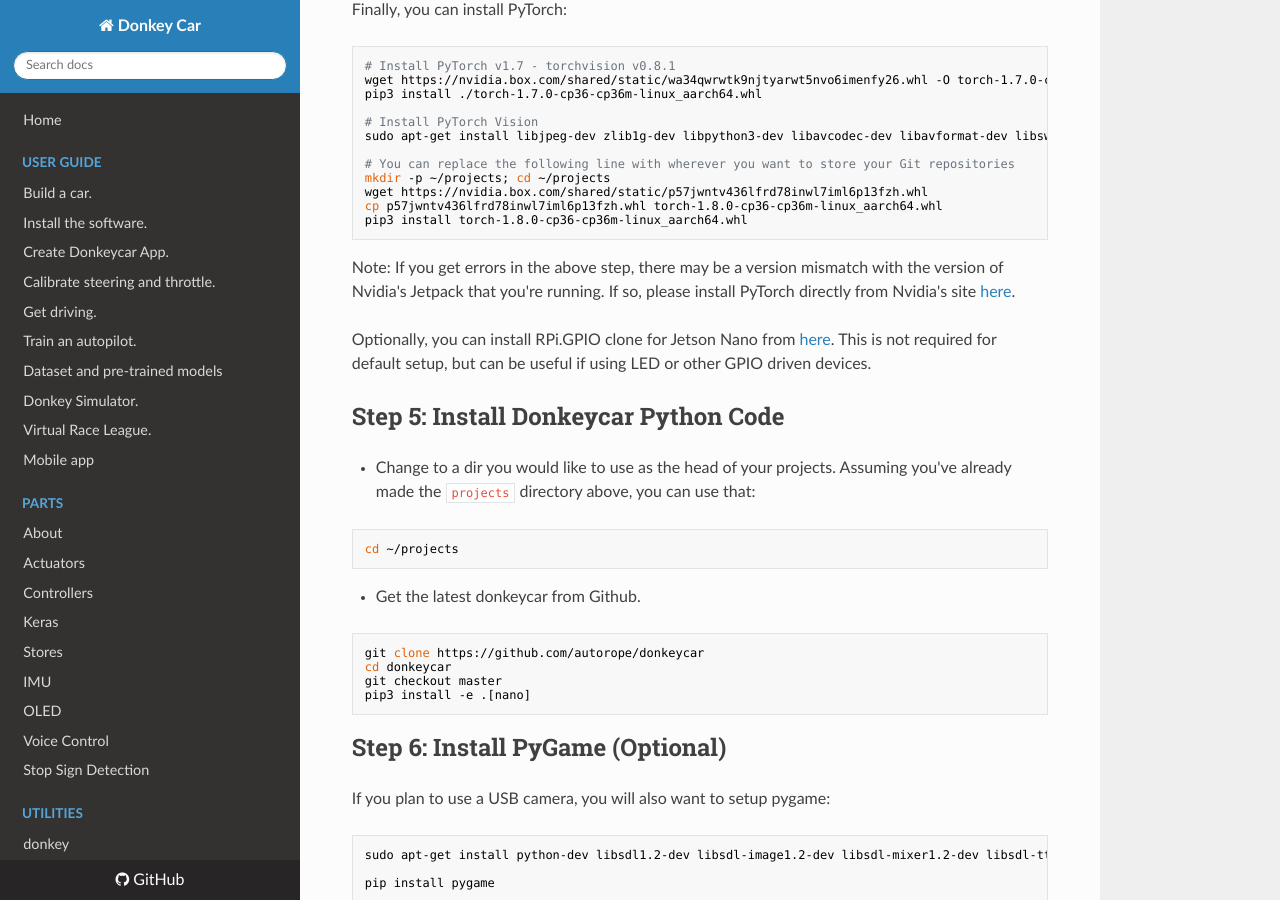
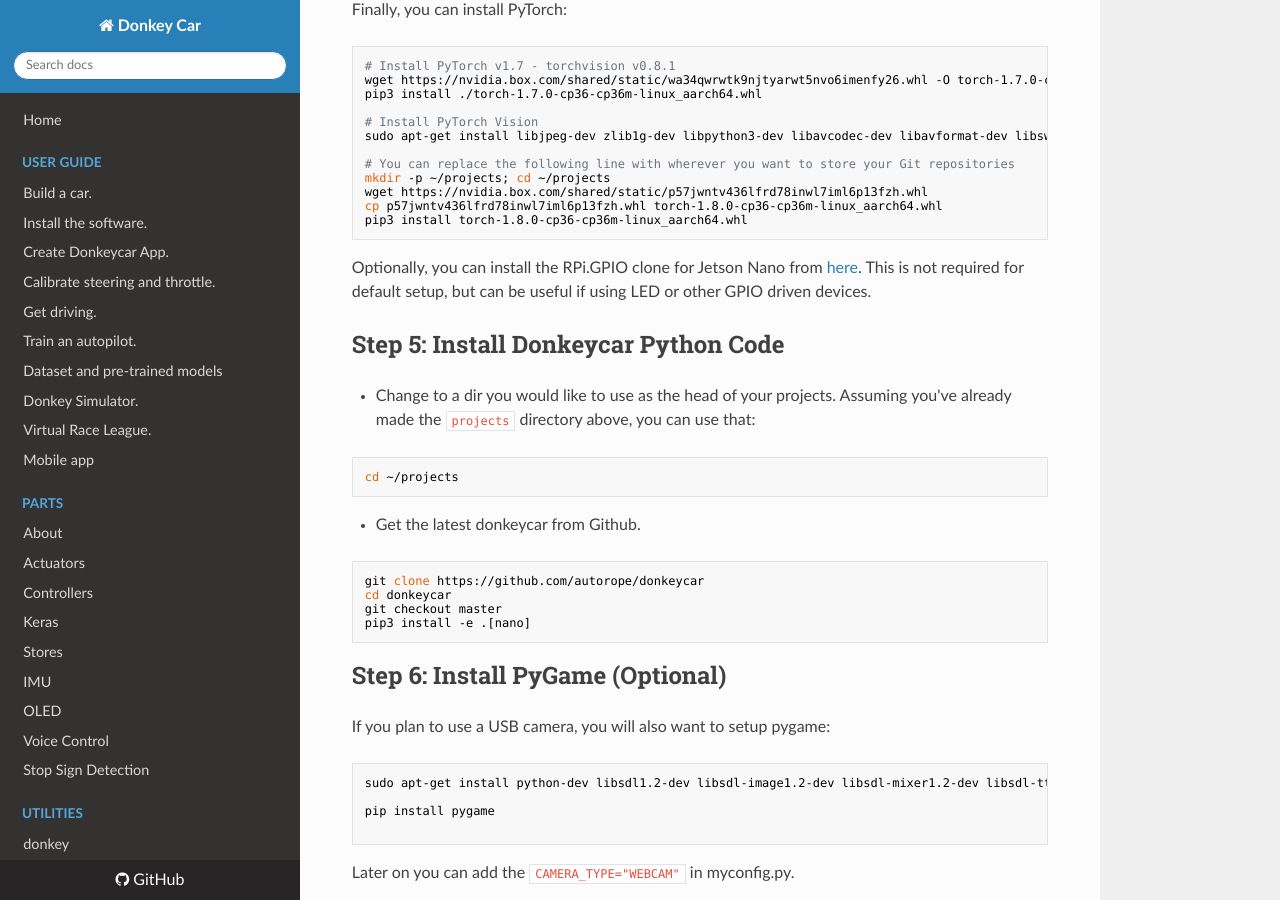
Before and after one commit to autorope/donkeydocs, an MkDocs documentation site: the page built from docs/guide/robot_sbc/setup_jetson_nano.md, in a window 1280 px wide and 900 px high, scrolled down 1410 px. Built offline with MkDocs 1.6.1, drawn with Linux system fonts in a browser that asks for light colours; nearby versions of some CDN libraries; old or Windows-style settings are respelled for this version of MkDocs.

Commit message:
Remove redundant text

````diff
--- a/docs/guide/robot_sbc/setup_jetson_nano.md
+++ b/docs/guide/robot_sbc/setup_jetson_nano.md
@@ -74,9 +74,7 @@ cp p57jwntv436lfrd78inwl7iml6p13fzh.whl torch-1.8.0-cp36-cp36m-linux_aarch64.whl
 pip3 install torch-1.8.0-cp36-cp36m-linux_aarch64.whl
 ```
 
-Note: If you get errors in the above step, there may be a version mismatch with the version of Nvidia's Jetpack that you're running. If so, please install PyTorch directly from Nvidia's site [here](https://forums.developer.nvidia.com/t/pytorch-for-jetson-version-1-8-0-now-available/72048).
-
-Optionally, you can install RPi.GPIO clone for Jetson Nano from [here](https://github.com/NVIDIA/jetson-gpio). This is not required for default setup, but can be useful if using LED or other GPIO driven devices.
+Optionally, you can install the RPi.GPIO clone for Jetson Nano from [here](https://github.com/NVIDIA/jetson-gpio). This is not required for default setup, but can be useful if using LED or other GPIO driven devices.
 
 
 
````
